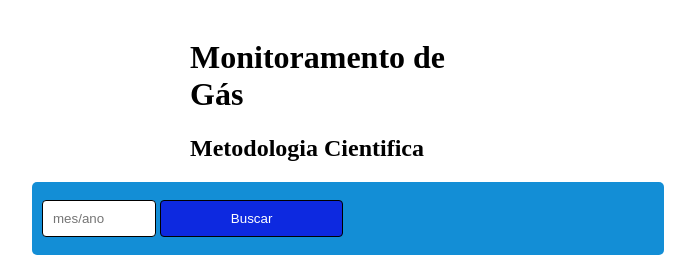
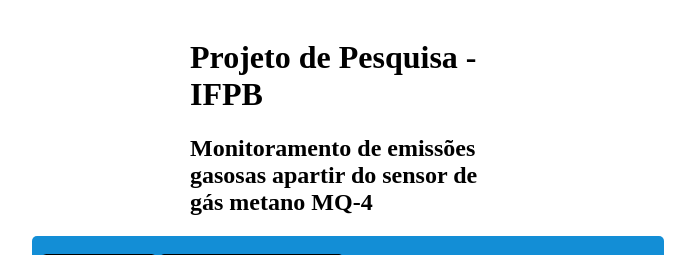
Before and after one commit to iuryeng/PIBIT-Monitoramento-de-Gas, a PHP site: page / in a window 1280 px wide. Shown: the top 255 px of the page, without its empty margins (292-987 px from the left). Run offline with PHP 8.4, Linux system fonts and the light colour scheme; data comes from the database, SQL or seed files in the repository.

Commit message:
Update index.php

```diff
--- a/Meta 2/algorítimos/index.php
+++ b/Meta 2/algorítimos/index.php
@@ -3,7 +3,7 @@
 <html>
 <head>
 	<meta charset="utf-8">
-	<title>Aplicação Web - Monitoramento de Gás com IoT</title>
+	<title>Aplicação Web - Monitoramento de Emissões Gasosas</title>
 	<style type="text/css">
 		/*Estilos Gerais */
 		.container {
@@ -68,8 +68,8 @@
 <body>
 	<div class="container">
 		<div class ="titulo">
-			<h1>Monitoramento de Gás</h1>
-		    <h2>Metodologia Cientifica</h2>
+			<h1>Projeto de Pesquisa - IFPB </h1>
+		    <h2>Monitoramento de emissões gasosas apartir do sensor de gás metano MQ-4</h2>
 		</div>
 		<div class="areaPesquisa">
 			<form = action="" method="POST">
```
